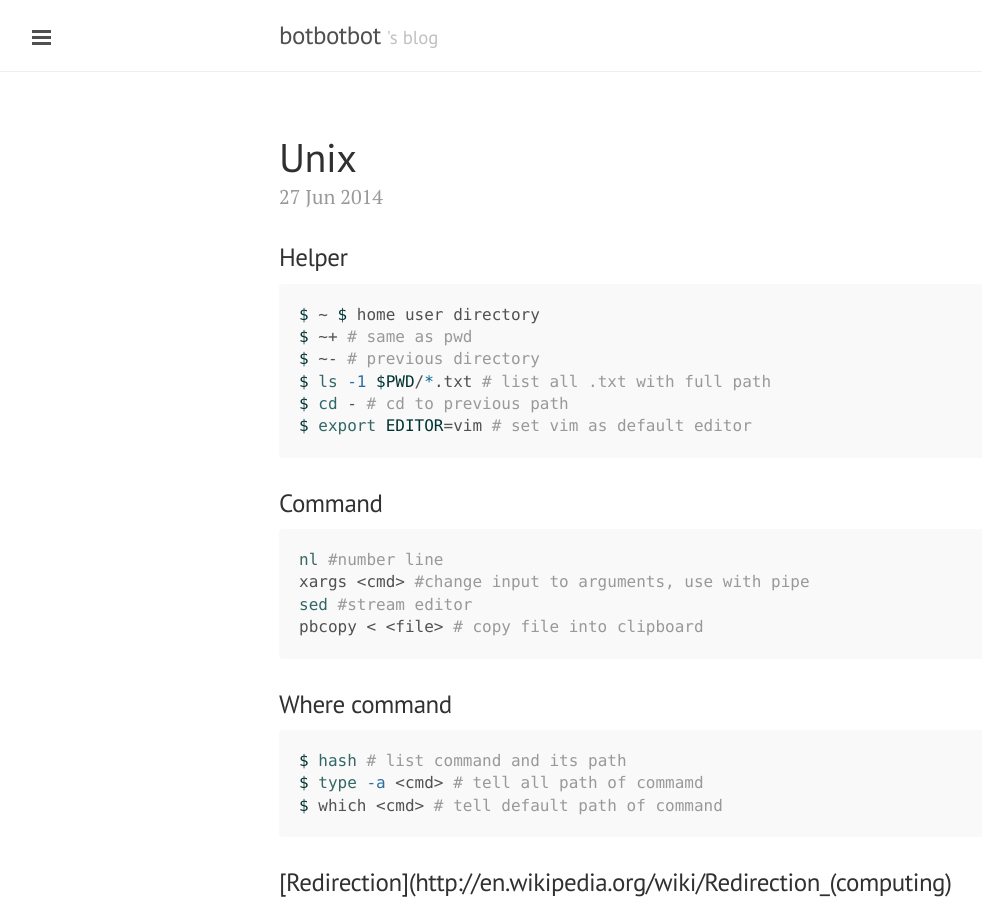
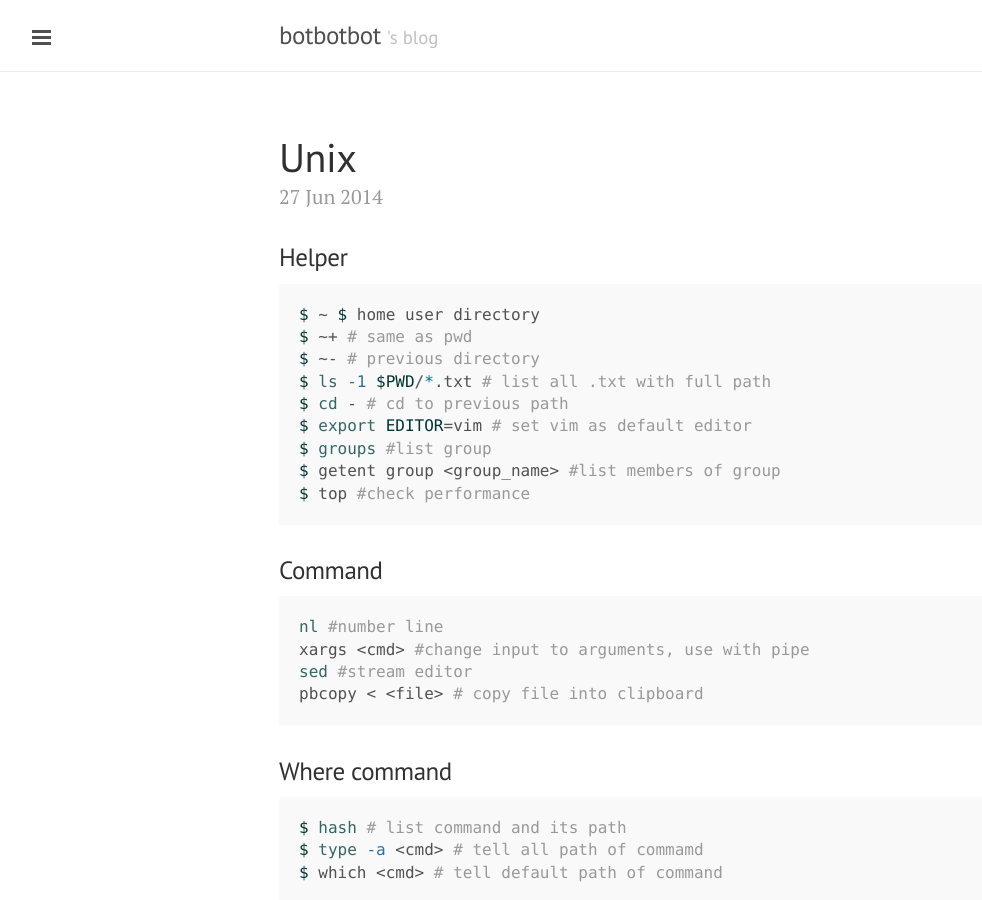
Before and after one commit to ibotdotout/ibotdotout.github.io, a Jekyll site: the page built from _posts/2014-06-27-unix.md, in a window 1280 px wide and 900 px high. Shown: the whole window, without its empty margins (1-983 px from the left). Built offline with Jekyll 4.4.1, drawn with Linux system fonts in a browser that asks for light colours; Markdown is read by kramdown in place of the engine named in the settings; some of the changed text lies outside the part shown.

Commit message:
add groups & top

````diff
--- a/_posts/2014-06-27-unix.md
+++ b/_posts/2014-06-27-unix.md
@@ -14,6 +14,9 @@ $ ~- # previous directory
 $ ls -1 $PWD/*.txt # list all .txt with full path
 $ cd - # cd to previous path
 $ export EDITOR=vim # set vim as default editor
+$ groups #list group
+$ getent group <group_name> #list members of group
+$ top #check performance
 ```
 
 
@@ -125,3 +128,4 @@ Esc + t # transpoes two words
 1. [learning the shell](http://www.linuxcommand.org/lc3_learning_the_shell.php)
 2. [HowTo: Add Jobs To cron Under Linux or UNIX?](http://www.cyberciti.biz/faq/how-do-i-add-jobs-to-cron-under-linux-or-unix-oses/)
 3. [how to set cron job to run every 5 mins?](http://www.linuxquestions.org/questions/linux-general-1/how-to-set-cron-job-to-run-every-5-mins-61667/)
+4. [Checking UNIX Server Performance](http://www.sitepoint.com/unix-server-performance/)
````
